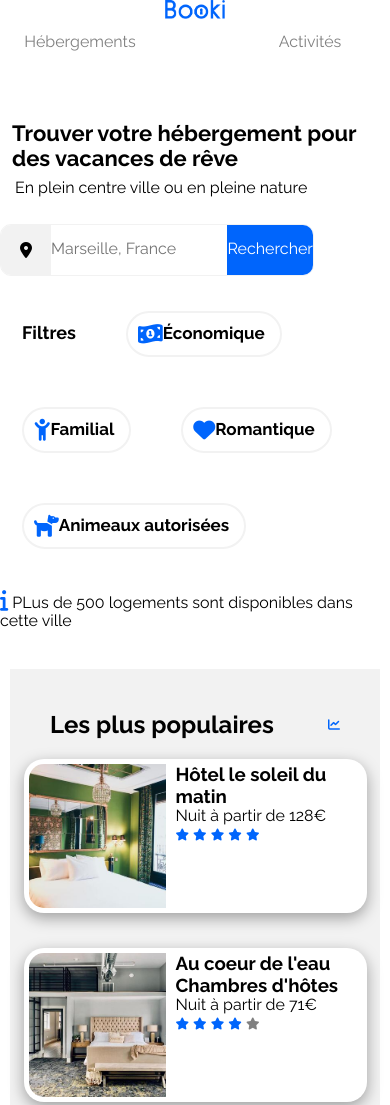
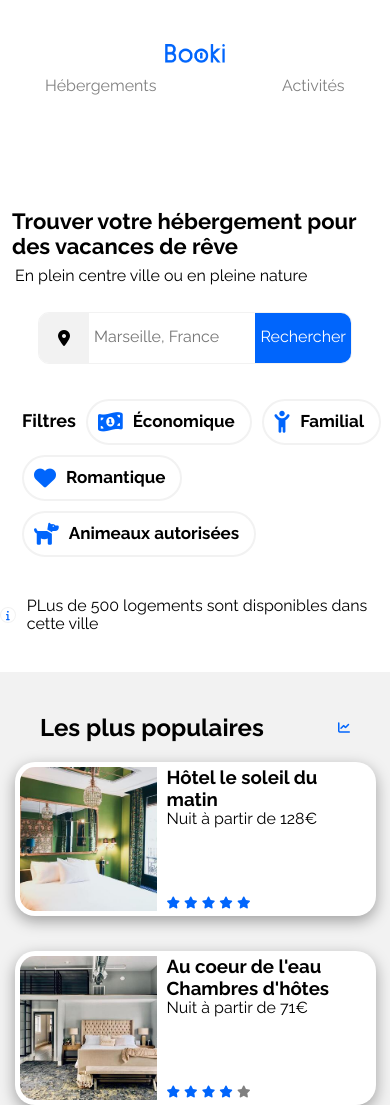
Before and after one commit to AlexisNoukan/projet-3-Openclassrooms, a plain HTML site: page index.html in a window 390 px wide. Shown: the top 1105 px of the page. Drawn offline with Linux system fonts and the light colour scheme.

Commit message:
responsive

```diff
--- a/assets/css/main.css
+++ b/assets/css/main.css
@@ -17,17 +17,20 @@ header {
 }
 header ul {
   display: flex;
-  gap: 70px;
+  gap: 35px;
 }
 
 header a {
   text-decoration: none;
   color: grey;
 }
+header li a {
+  margin: 0 35px;
+}
 header li a:hover {
   border-top: #0065fc 2px solid;
   color: #0065ff;
-  padding-top: 40px;
+  padding-top: 44px;
 }
 header a img {
   width: 60px;
@@ -74,6 +77,9 @@ main {
   text-decoration: none;
   color: #000000;
 }
+.search input {
+  padding: 0 5px;
+}
 .search-btn {
   width: 100px;
   height: 50px;
@@ -84,6 +90,7 @@ main {
   align-items: center;
   justify-content: center;
   border-style: none;
+  padding: 0 5px;
 }
 .position-icon {
   width: 50px;
@@ -127,6 +134,7 @@ main {
   color: #000000;
   display: flex;
   align-items: center;
+  gap: 10px;
 }
 .filter:hover {
   background-color: #deebff;
@@ -134,6 +142,15 @@ main {
 }
 .itext {
   margin-top: 40px;
+  display: flex;
+  align-items: center;
+  gap: 11px;
+}
+.itext i {
+  border: 1px solid #f2f2f2;
+  border-radius: 50%;
+  padding: 2px 5px;
+  font-size: 10px;
 }
 .main-content {
   margin: 0 10px;
@@ -218,6 +235,9 @@ main {
 .les-plus-populaires .card .card-content {
   width: 60%;
   padding-left: 10px;
+  display: flex;
+  flex-direction: column;
+  justify-content: space-between;
 }
 
 .star-blue {
@@ -253,7 +273,7 @@ main {
   box-shadow: rgba(0, 0, 0, 0.35) 0px 5px 15px;
 }
 .big h3 {
-  padding: 10px 5px;
+  padding: 20px;
 }
 .big-pic {
   width: 100%;
@@ -275,6 +295,10 @@ footer {
 }
 .footer-menu ul {
   list-style: none;
+  padding-top: 20px;
+}
+.footer-menu li {
+  padding: 10px 0;
 }
 footer a {
   text-decoration: none;
--- a/assets/css/responsive.css
+++ b/assets/css/responsive.css
@@ -1,6 +1,6 @@
-@media screen and (max-width: 992px) {
+@media screen and (max-width: 1024px) {
   header {
-    padding: 0;
+    padding: 44px 0;
   }
   header {
     flex-direction: column;
@@ -25,17 +25,25 @@
   .search {
     width: 80%;
   }
+  .search-responsive {
+    display: flex;
+    justify-content: center;
+  }
   .search-bar {
     width: 100%;
   }
   .filters {
     flex-wrap: wrap;
+    gap: 10px;
   }
   .search-btn span {
     display: none;
   }
   .search-btn i {
     display: block;
+  }
+  .main-content {
+    margin: 0;
   }
   .info {
     margin-top: 20px;
@@ -129,8 +137,10 @@
   }
   .hebergement-container {
     width: 90%;
-    padding: 0 5%;
     background-color: transparent;
+  }
+  .hebergements .cards {
+    padding: 0;
   }
   .hebergements .card {
     width: 100%;
@@ -142,6 +152,9 @@
   .les-plus-populaires .card {
     width: 90%;
     margin: 0 auto 20px auto;
+  }
+  .activite {
+    padding-bottom: 80px;
   }
   .activite-containers {
     flex-wrap: wrap;
@@ -171,5 +184,6 @@
   }
   footer {
     flex-direction: column;
+    margin: 0;
   }
 }
--- a/index.html
+++ b/index.html
@@ -34,10 +34,12 @@
         <h1>Trouver votre hébergement pour des vacances de rêve</h1>
         <p>En plein centre ville ou en pleine nature</p>
       </div>
-
+      <div class="search-responsive">
         <form class="search">
           <label for="position" class="position-btn">
-          <a href="#"><i class="fa-solid fa-location-dot position-icon"></i></a>
+            <a href="#"
+              ><i class="fa-solid fa-location-dot position-icon"></i
+            ></a>
           </label>
           <input
             type="text"
@@ -47,6 +49,7 @@
           />
           <button type="submit" class="search-btn">Rechercher</button>
         </form>
+      </div>
       <div class="filters">
         <p>Filtres</p>
         <div class="filter">
@@ -73,10 +76,10 @@
           >
         </div>
       </div>
-      <p class="itext">
-        <i class="fa-solid fa-info icon"></i> PLus de 500 logements sont
-        disponibles dans cette ville
-      </p>
+      <div class="itext">
+        <i class="fa-solid fa-info icon"></i>
+        <p>PLus de 500 logements sont disponibles dans cette ville</p>
+      </div>
     </section>
     <!--filter-->
 
@@ -215,8 +218,10 @@
                 alt="Hôtel le soleil du matin"
               />
               <div class="card-content">
+                <div>
                   <h3>Hôtel le soleil du matin</h3>
                   <p>Nuit à partir de 128€</p>
+                </div>
                 <div class="star">
                   <i class="fa-solid fa-star star-blue"></i>
                   <i class="fa-solid fa-star star-blue"></i>
@@ -232,8 +237,10 @@
                 alt="au coeur de l'ean chambres d'hotes"
               />
               <div class="card-content">
+                <div>
                   <h3>Au coeur de l'eau Chambres d'hôtes</h3>
                   <p>Nuit à partir de 71€</p>
+                </div>
                 <div>
                   <i class="fa-solid fa-star star-blue"></i>
                   <i class="fa-solid fa-star star-blue"></i>
@@ -249,8 +256,10 @@
                 alt="Hôtel Tout bleu et blanc"
               />
               <div class="card-content">
+                <div>
                   <h3>Hôtel Tout bleu et blanc</h3>
                   <p>Nuit à partir de 68€</p>
+                </div>
                 <div>
                   <i class="fa-solid fa-star star-blue"></i>
                   <i class="fa-solid fa-star star-blue"></i>
```
Lines whose indentation alone changed are shown as unchanged.
